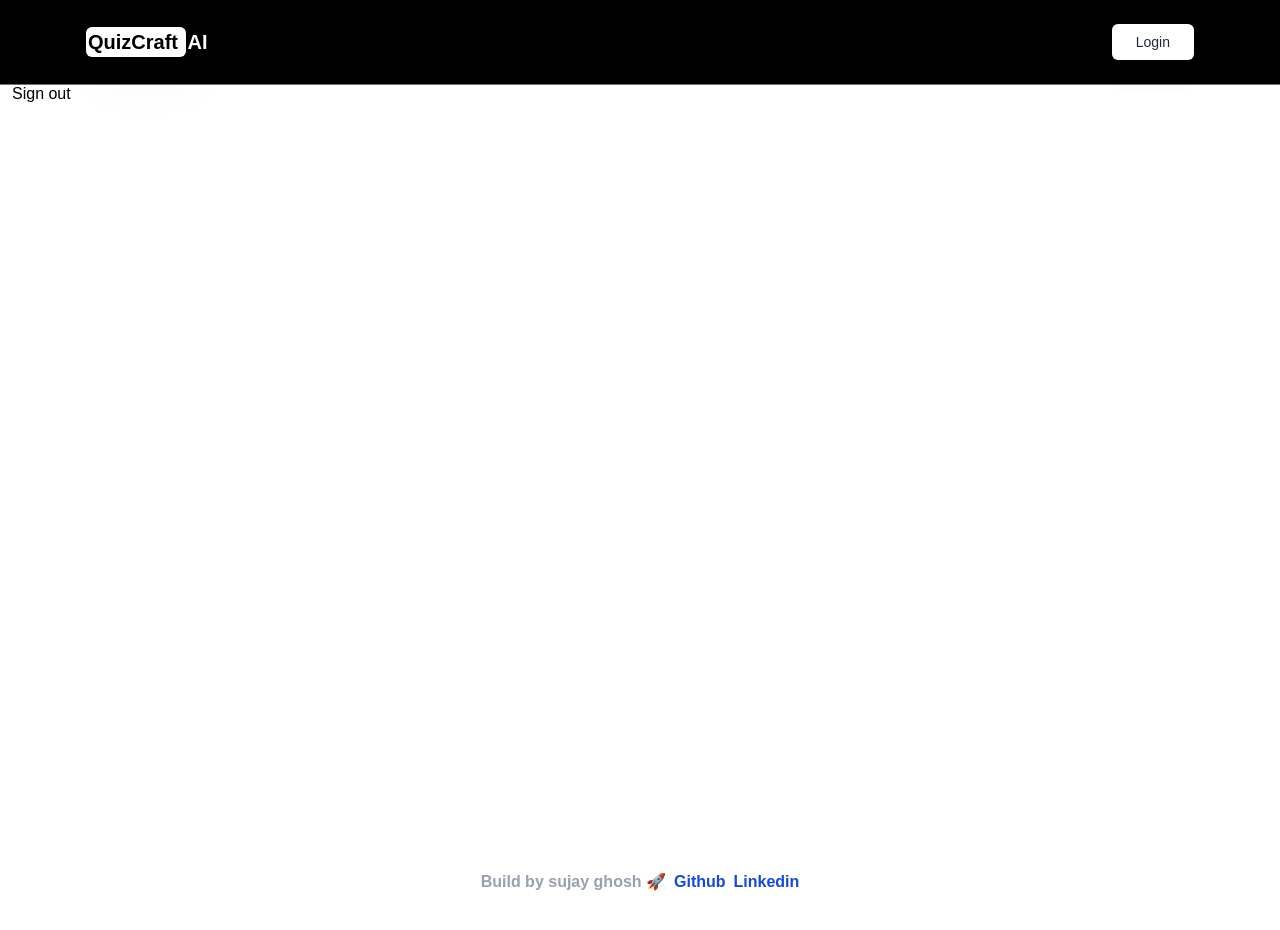
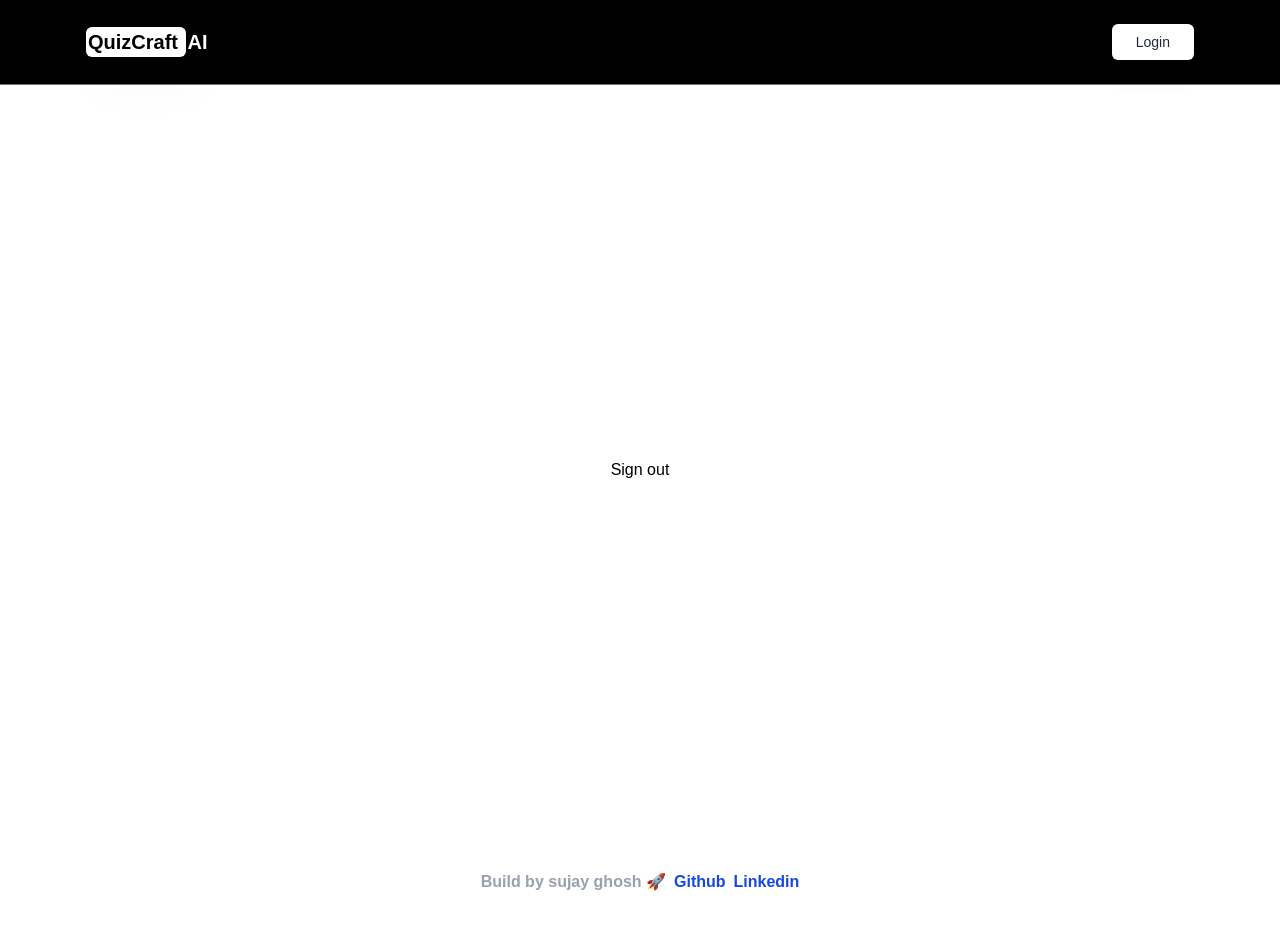
Before and after one commit to sujaycontributer/AI-Quiz-App, a Next.js app: page /signout in a window 1280 px wide. Shown: the top 930 px of the page. Built offline with nearby package versions, Linux system fonts and the light colour scheme; no server answers.

Commit message:
Fix logout button

```diff
--- a/app/signout/page.tsx
+++ b/app/signout/page.tsx
@@ -3,8 +3,8 @@
 import { signOut } from "next-auth/react"
 
 const SiginOut = () => {
-    return <div className="">
-        <button className="bg-white text-black p-3" onClick={() => signOut({callbackUrl: "/signin"})}>Sign out</button>
+    return <div className="flex justify-center items-center h-screen">
+        <button className="bg-white text-black px-4 py-2 rounded-sm" onClick={() => signOut({callbackUrl: "/"})}>Sign out</button>
     </div>
 }
 export default SiginOut;
```
